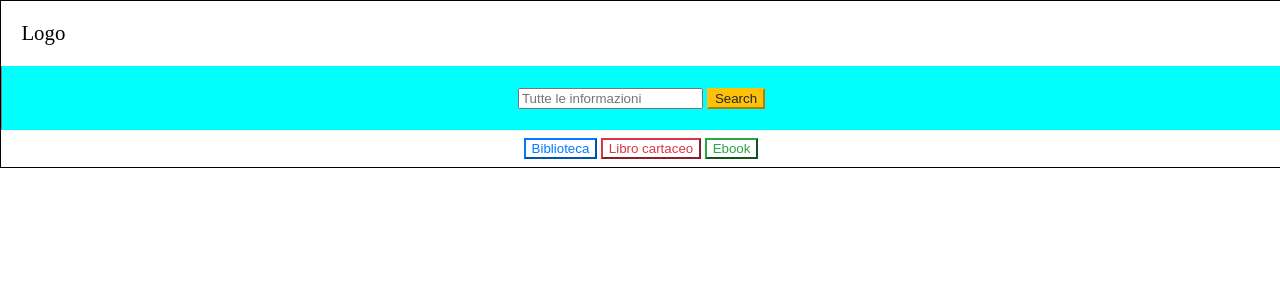
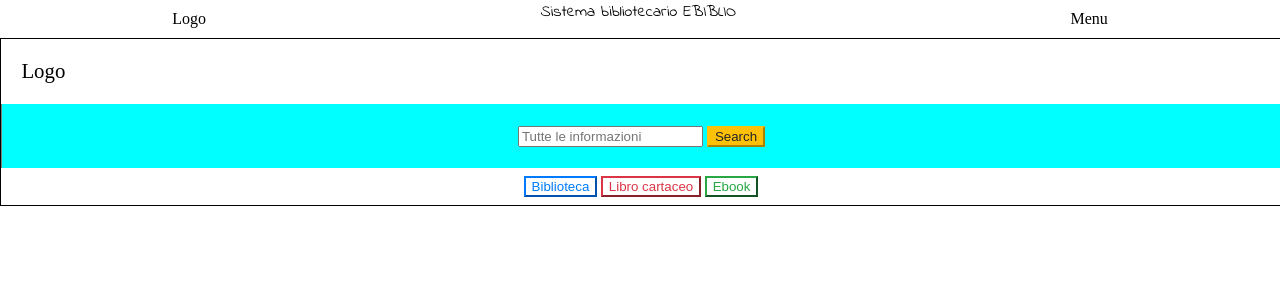
Before and after one commit to alessioarcara/Progetto_Basi_Dati, a PHP site: page /WIS/homepage.html in a window 1280 px wide. Shown: the top 300 px of the page. Run offline with PHP 8.4, Linux system fonts and the light colour scheme.

Commit message:
Update WIS

```diff
--- a/WIS/Style.css
+++ b/WIS/Style.css
@@ -2,7 +2,17 @@
 	text-align: center;
 	padding: 0;
 	margin: 0;
-	}
+}
+
+.flex-container {
+    display: flex;
+    flex-flow: row wrap;
+    justify-content: space-around;
+
+    padding: 0;
+    margin: 0;
+    list-style: none;
+  }
 
 
 #telaio {
@@ -19,6 +29,7 @@
 	font-size: 130%;
     display: flex;
     align-items: center;
+    flex-direction: row;
 }
 
 #fondo {
--- a/WIS/homepage.html
+++ b/WIS/homepage.html
@@ -12,13 +12,20 @@
 </head>
 <body>
 
+    <ul class="flex-container">
+        <li id="logo">Logo</li>
+        <li id="titolo">Sistema bibliotecario EBIBLIO</li>
+        <li id="menu">Menu</li>
+    </ul>
 
     <div id="telaio">
 
         <div id="testata">
-            <div id="logo">Logo</div>
-            <div id='titolo'>Sistema bibliotecario EBIBLIO</div>
-            <div id="menu">Menu</div>
+            <ul class="flex-container">
+                <li id="logo">Logo</li>
+                <li id="titolo">Sistema bibliotecario EBIBLIO</li>
+                <li id="menu">Menu</li>
+            </ul>
         </div>
 
         <div id="centrale">
```
